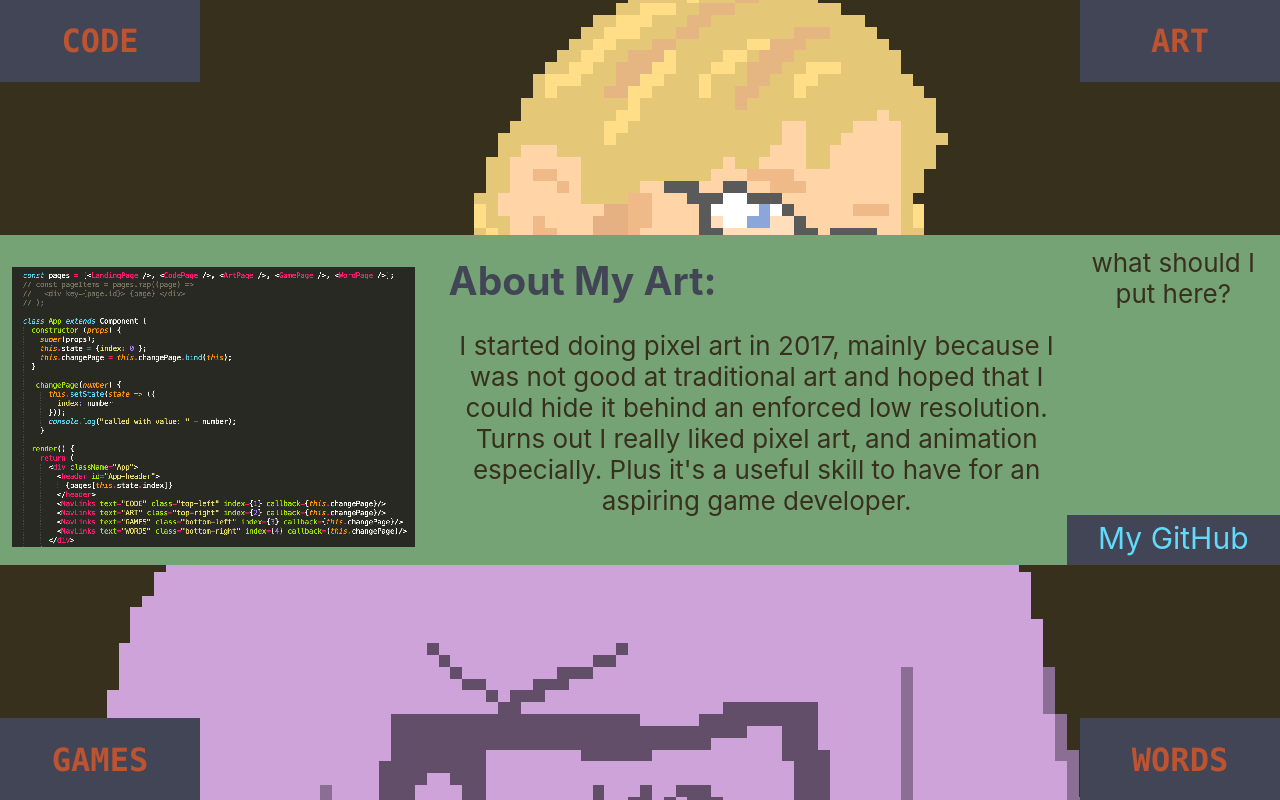
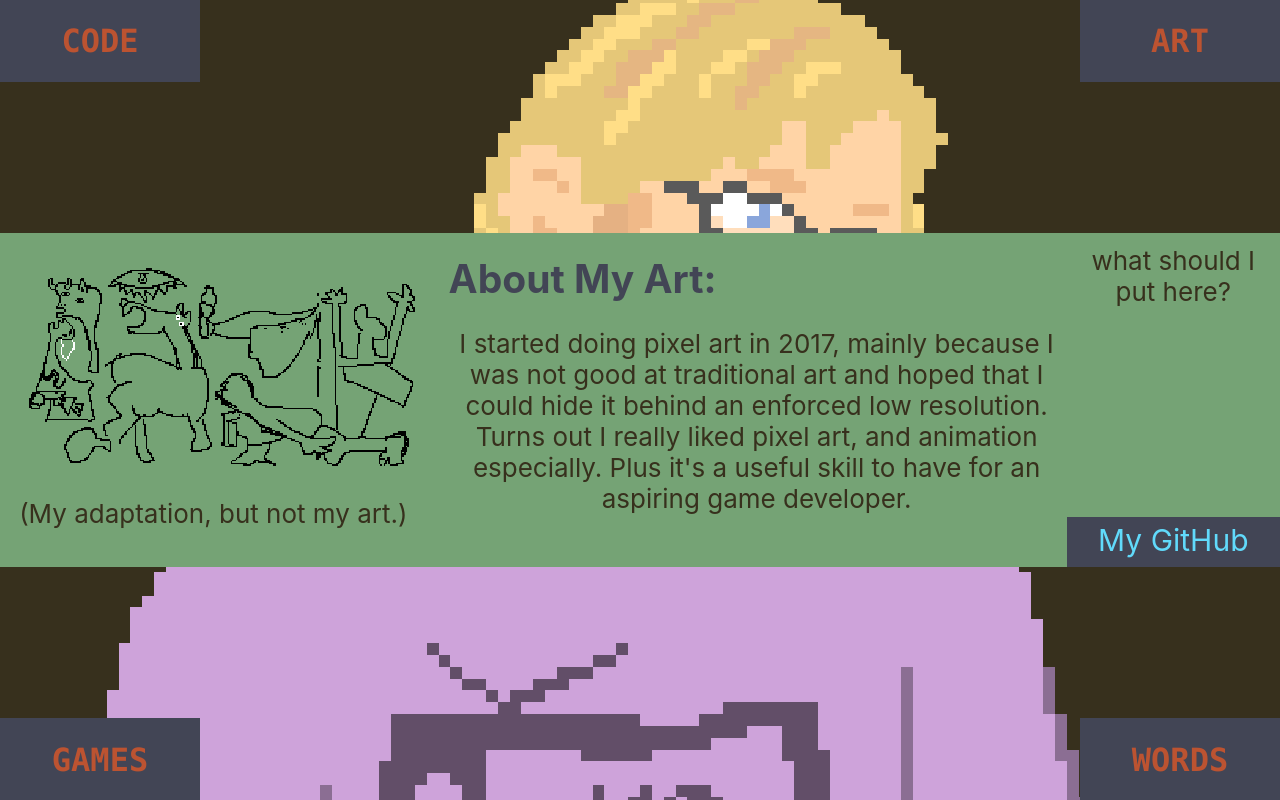
Before and after one commit to NoahKittleson/Personal-Site, a React (Create React App) app: page / in a window 1280 px wide. Both pictures are taken after a click on the link "ART". Built offline with nearby package versions, Linux system fonts and the light colour scheme.

Commit message:
added some minor things to art page

```diff
--- a/src/App.js
+++ b/src/App.js
@@ -1,6 +1,7 @@
 import React, { Component } from 'react';
 // import logo from './logo.svg';
 import codeImg from './Code.png'
+import artImg from './Guernica.png'
 import './App.css';
 
 class NavLinks extends React.Component {
@@ -87,7 +88,8 @@ class ArtPage extends React.Component {
 			<div class="grid-container outline">
 				<div class= "row">
 					<div className="col-2 codeImg">
-						<img src={codeImg} alt="A picture of the code for this webpage."/>
+						<img src={artImg} alt="A picture of the code for this webpage."/>
+						<p>(My adaptation, but not my art.)</p>
 					</div>
 					<div className="col-3">
 						<h2 className="heading">About My Art:</h2>
```
Also changed, not shown: src/Guernica.png (added).
